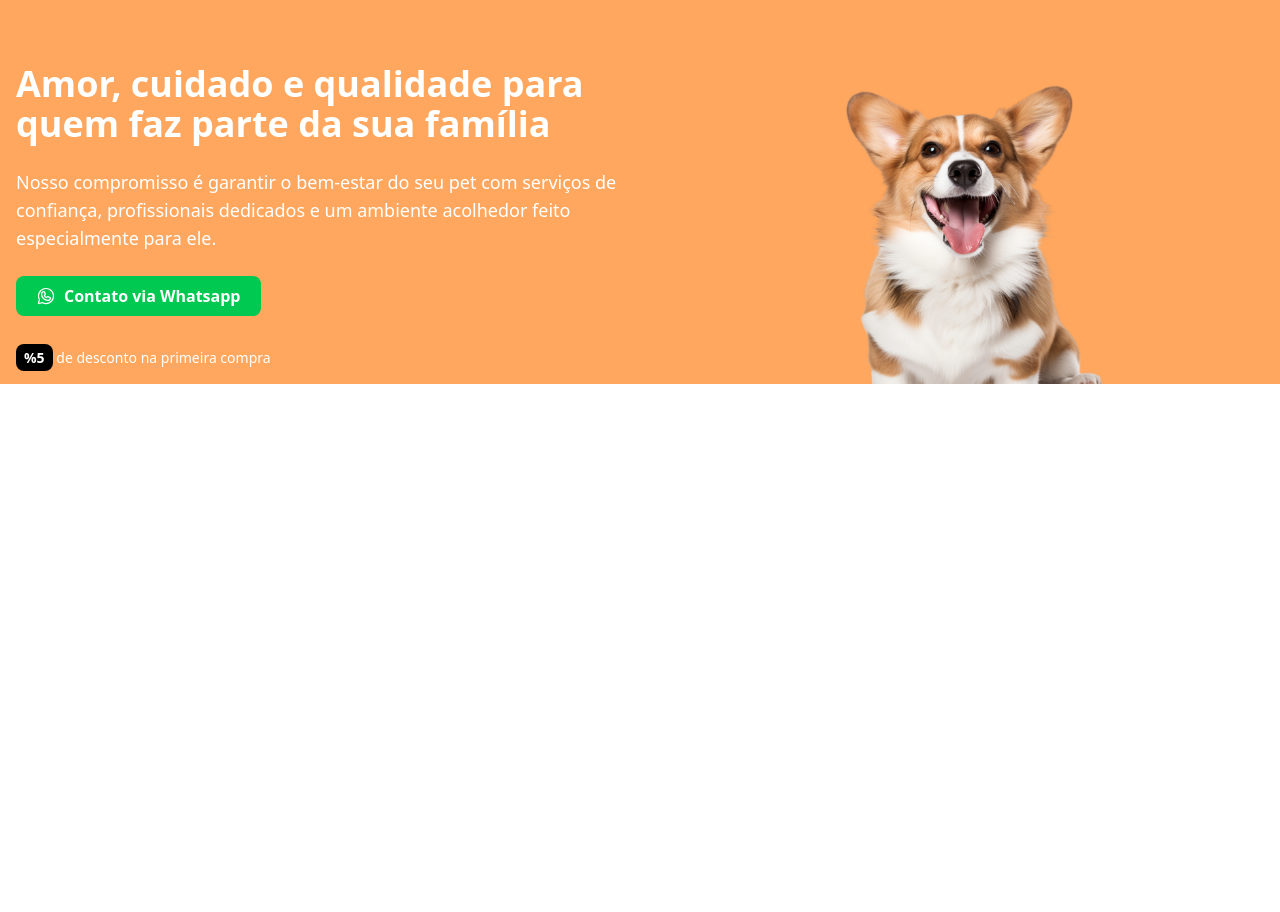
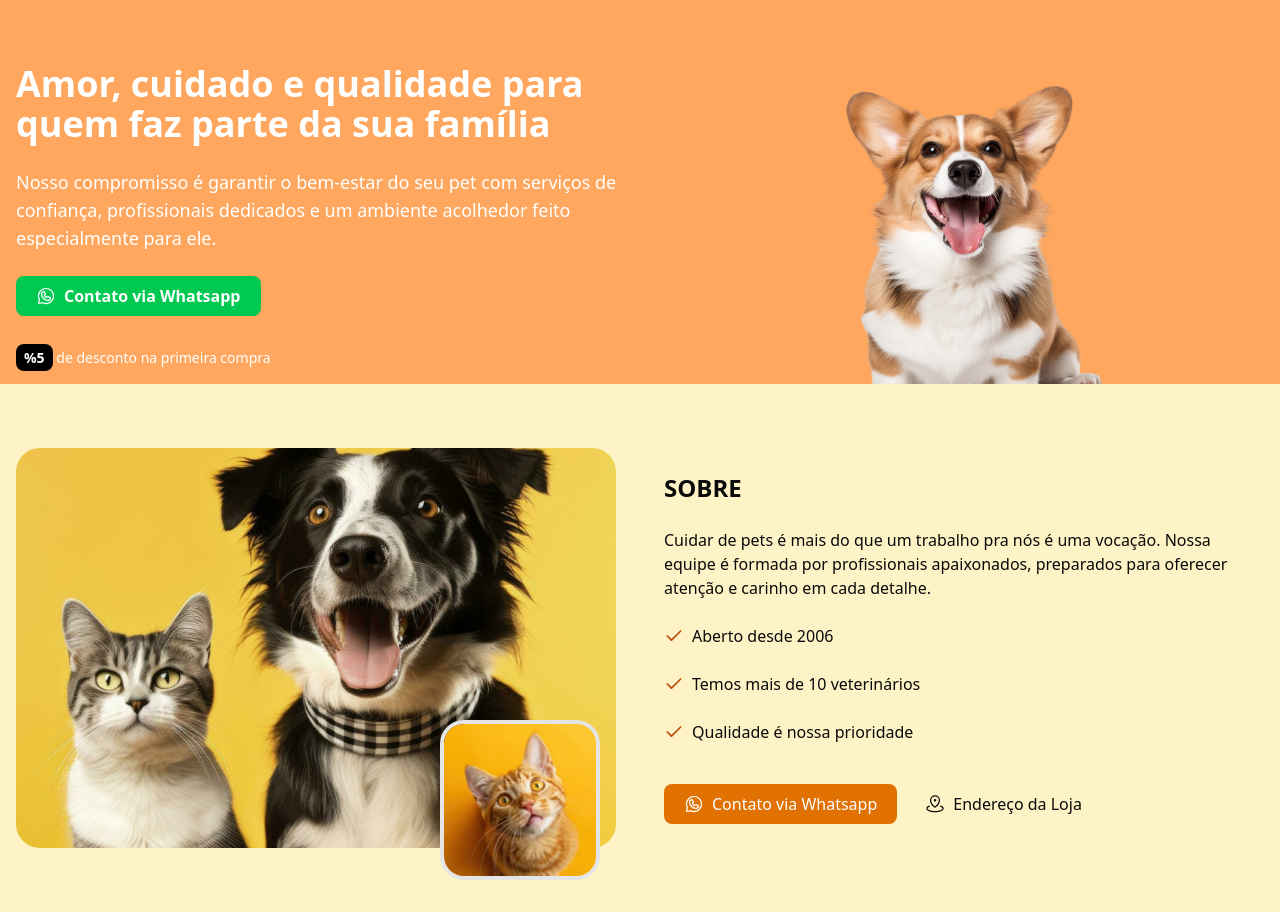
Before and after one commit to Sam-SLima/petshow, a Next.js app: page / in a window 1280 px wide. Before the commit the page ends 800 px from the top, so only its background shows below. Built offline with nearby package versions, Linux system fonts and the light colour scheme.

Commit message:
feat: criando a sessão about da aplicação

```diff
--- /dev/null
+++ b/app/_components/about.tsx
@@ -0,0 +1,80 @@
+import Image from "next/image";
+
+import AboutImage1 from "../../public/images/about-1.png";
+import AboutImage2 from "../../public/images/about-2.png";
+import {
+  MapPinAreaIcon,
+  WhatsappLogoIcon,
+} from "@phosphor-icons/react/dist/ssr";
+import { Check } from "lucide-react";
+const About = () => {
+  return (
+    <main className="bg-amber-100 py-16">
+      <div className="container px-4 mx-auto grid grid-cols-1 lg:grid-cols-2 gap-12 items-center">
+        <div className="relative">
+          <div className="relative w-full h-[400px] rounded-3xl overflow-hidden">
+            <Image
+              className="object-cover hover:scale-110 duration-300"
+              src={AboutImage1}
+              alt="imagem de um gato e um cachorro"
+              fill
+              priority
+              quality={100}
+            />
+          </div>
+          <div className="absolute w-40 h-40 rounded-3xl overflow-hidden right-4 -bottom-8 border-4">
+            <Image
+              className="object-cover"
+              src={AboutImage2}
+              alt="imagem de um gato e um cachorro"
+              fill
+              priority
+              quality={100}
+            />
+          </div>
+        </div>
+
+        <div className="space-y-6">
+          <h2 className="text-2xl font-semibold">SOBRE</h2>
+          <p>
+            Cuidar de pets é mais do que um trabalho pra nós é uma vocação.
+            Nossa equipe é formada por profissionais apaixonados, preparados
+            para oferecer atenção e carinho em cada detalhe.
+          </p>
+          <ul className="space-y-6">
+            <li className="flex items-center gap-2">
+              <Check className="text-amber-700 w-5" />
+              Aberto desde 2006
+            </li>
+            <li className="flex items-center gap-2">
+              <Check className="text-amber-700 w-5" />
+              Temos mais de 10 veterinários
+            </li>
+            <li className="flex items-center gap-2">
+              <Check className="text-amber-700 w-5" />
+              Qualidade é nossa prioridade
+            </li>
+          </ul>
+          <div className="flex gap-2">
+            <a
+              className="bg-amber-600 px-5 py-2 rounded-md flex items-center justify-center w-fit mt-4  gap-2 text-white"
+              href="#"
+            >
+              <WhatsappLogoIcon className="w-5 h-5" />
+              Contato via Whatsapp
+            </a>
+
+            <a
+              className="px-5 py-2 rounded-md flex items-center justify-center w-fit mt-4  gap-2"
+              href=""
+            >
+              <MapPinAreaIcon className="w-5 h-5" /> Endereço da Loja
+            </a>
+          </div>
+        </div>
+      </div>
+    </main>
+  );
+};
+
+export default About;
--- a/app/page.tsx
+++ b/app/page.tsx
@@ -1,10 +1,11 @@
 import React from "react";
-import Header from "./_components";
-
+import Header from "./_components/header";
+import About from "./_components/about";
 const Home = () => {
   return (
     <div>
       <Header />
+      <About />
     </div>
   );
 };
```
Also changed, not shown: app/_components/header.tsx (renamed from app/_components/index.tsx).
